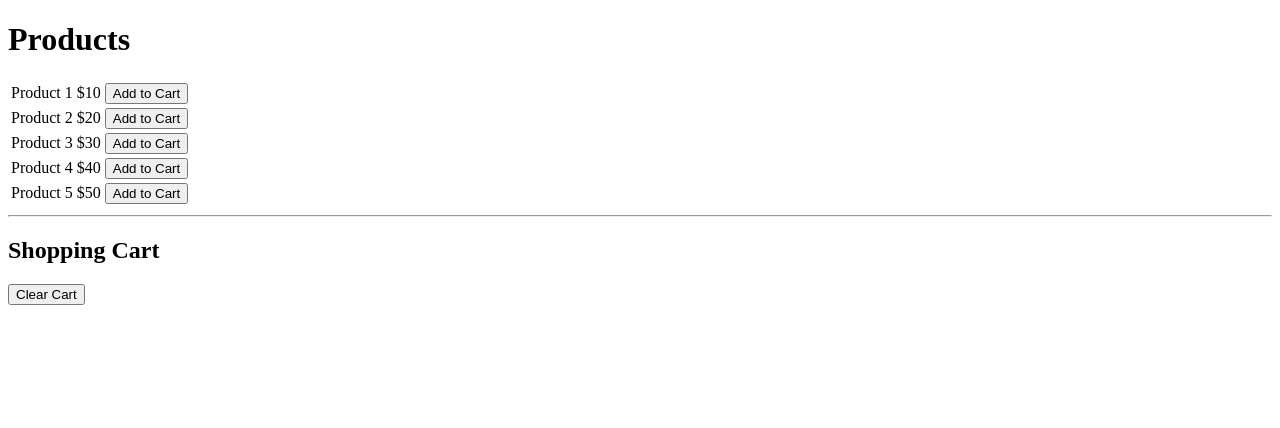
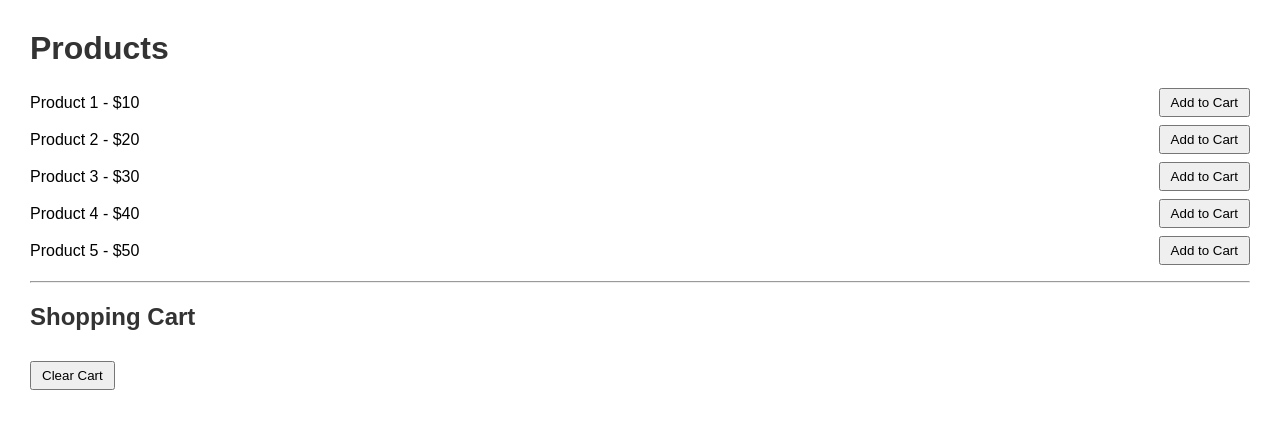
Before and after one commit to acciojob/shopping-cart-sessions-shahids444, a website: page main.html in a window 1280 px wide. Drawn offline with Linux system fonts and the light colour scheme.

Commit message:
created a submission

```diff
--- a/main.html
+++ b/main.html
@@ -2,26 +2,21 @@
 <html lang="en">
 <head>
   <meta charset="UTF-8" />
-    <title>Shopping Cart</title>
+  <title>Session-Based Shopping Cart</title>
   <link rel="stylesheet" href="styles.css" />
 </head>
 <body>
+
   <h1>Products</h1>
-
-    <!-- TABLE for loading and products -->
-    <table>
-      <tbody id="product-table">
-        <!-- This row will show only during loading -->
-        <tr id="loading"><td>Loading...</td></tr>
-      </tbody>
-    </table>
+  <ul id="product-list"></ul>
 
   <hr />
 
   <h2>Shopping Cart</h2>
-    <ul id="product-list"></ul>
+  <ul id="cart-list"></ul>
+
   <button id="clear-cart-btn">Clear Cart</button>
 
-    <script src="./script.js"></script>
+  <script src="script.js"></script>
 </body>
 </html>
--- a/script.js
+++ b/script.js
@@ -6,12 +6,9 @@ const products = [
   { id: 5, name: "Product 5", price: 50 },
 ];
 
-const productTableBody = document.getElementById("product-table");
-const cartListEl = document.getElementById("product-list");
-const clearBtn = document.getElementById("clear-cart-btn");
-
 const CART_KEY = "cart";
 
+// Get cart from sessionStorage
 function getCart() {
   try {
     return JSON.parse(sessionStorage.getItem(CART_KEY)) || [];
@@ -20,30 +17,33 @@ function getCart() {
   }
 }
 
+// Save cart to sessionStorage
 function saveCart(cart) {
   sessionStorage.setItem(CART_KEY, JSON.stringify(cart));
 }
 
+// Render product list with "Add to Cart" buttons
 function renderProducts() {
-  // Remove loading row if it exists
-  const loadingRow = document.getElementById("loading");
-  if (loadingRow) {
-    loadingRow.remove();
-  }
+  const productListEl = document.getElementById("product-list");
+  productListEl.innerHTML = "";
 
   products.forEach((product) => {
-    const row = document.createElement("tr");
-    row.innerHTML = `
-      <td>${product.name}</td>
-      <td>$${product.price}</td>
-      <td><button class="add-btn" data-id="${product.id}">Add to Cart</button></td>
+    const li = document.createElement("li");
+
+    li.innerHTML = `
+      <span>${product.name} - $${product.price}</span>
+      <button class="add-btn" data-id="${product.id}">Add to Cart</button>
     `;
-    productTableBody.appendChild(row);
+
+    productListEl.appendChild(li);
   });
 }
 
+// Render the shopping cart
 function renderCart() {
+  const cartListEl = document.getElementById("cart-list");
   cartListEl.innerHTML = "";
+
   const cart = getCart();
 
   cart.forEach((item) => {
@@ -53,6 +53,7 @@ function renderCart() {
   });
 }
 
+// Add a product to the cart
 function addToCart(productId) {
   const product = products.find((p) => p.id === productId);
   if (!product) return;
@@ -63,19 +64,22 @@ function addToCart(productId) {
   renderCart();
 }
 
+// Clear the cart
 function clearCart() {
   sessionStorage.removeItem(CART_KEY);
   renderCart();
 }
 
-productTableBody.addEventListener("click", (e) => {
+// Attach event listeners
+document.getElementById("product-list").addEventListener("click", (e) => {
   if (e.target.classList.contains("add-btn")) {
     const id = Number(e.target.dataset.id);
     addToCart(id);
   }
 });
 
-clearBtn.addEventListener("click", clearCart);
+document.getElementById("clear-cart-btn").addEventListener("click", clearCart);
 
+// Initial render
 renderProducts();
 renderCart();
--- a/styles.css
+++ b/styles.css
@@ -1 +1,29 @@
-/*  your css code here. If applicable */
+body {
+  font-family: Arial, sans-serif;
+  margin: 30px;
+}
+
+h1, h2 {
+  color: #333;
+}
+
+ul {
+  list-style-type: none;
+  padding: 0;
+}
+
+li {
+  margin: 8px 0;
+  display: flex;
+  justify-content: space-between;
+  align-items: center;
+}
+
+button {
+  padding: 5px 10px;
+  cursor: pointer;
+}
+
+button#clear-cart-btn {
+  margin-top: 10px;
+}
```
Lines whose indentation alone changed are shown as unchanged.
